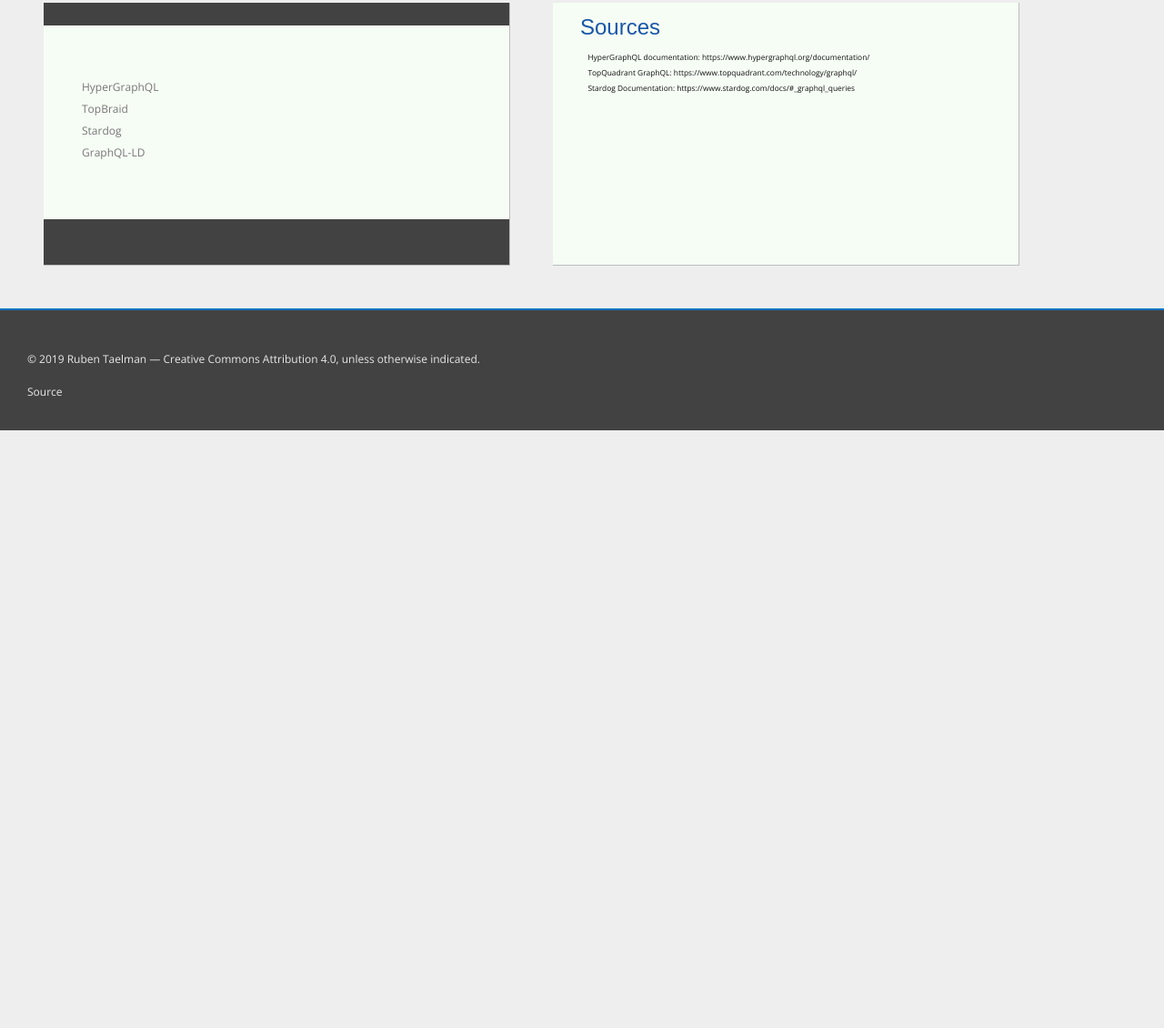
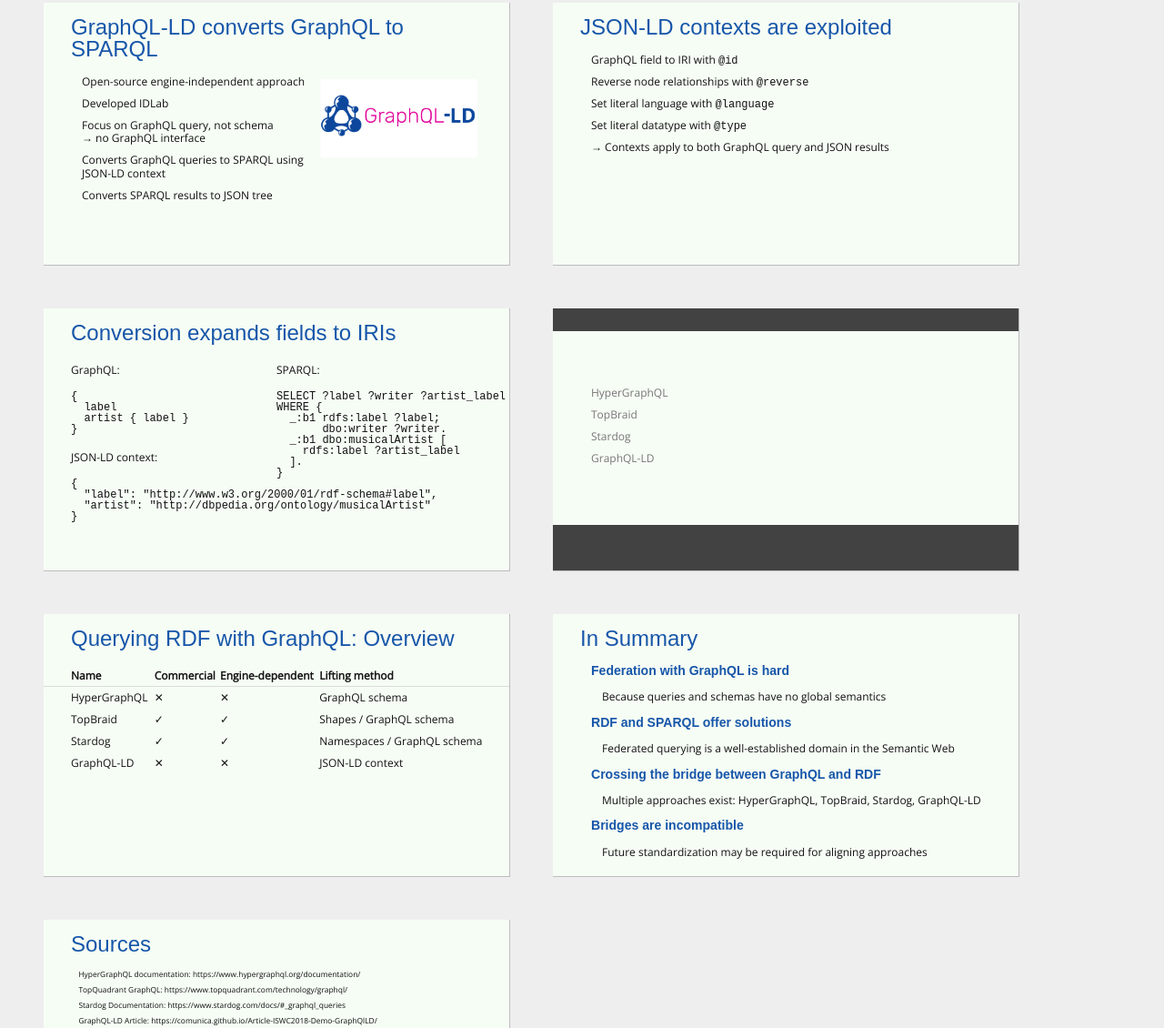
Before and after one commit to rubensworks/slides-2019-iswc-graphql-rdf, a plain HTML site: page index.html in a window 1280 px wide. Shown: the part 3756-4886 px from the top of the page at 91% size. Before the commit the page ends 4229 px from the top, so only its background shows below. Drawn offline with nearby package versions, Linux system fonts and the light colour scheme; a web font is replaced by a local one.

Commit message:
Deploy rubensworks/slides-2019-iswc-graphql-rdf to github.com/rubensworks/slides-2019-iswc-graphql-rdf.git:gh-pages

```diff
--- a/index.html
+++ b/index.html
@@ -338,6 +338,56 @@
       </ul>
     </section>
 
+    <section id="graphqlld" class="slide">
+        <h2><a href="https://comunica.github.io/Article-ISWC2018-Demo-GraphQlLD/">GraphQL-LD</a> converts GraphQL to SPARQL</h2>
+        <img src="img/graphqlld.png" alt="GraphQL-LD Logo" style="float: right; width: 345px; margin: 10px" />
+        <ul>
+            <li>Open-source engine-independent approach</li>
+            <li>Developed <a href="https://www.ugent.be/ea/idlab/en">IDLab</a></li>
+            <li>Focus on GraphQL query, not schema<br />&rarr; no GraphQL interface</li>
+            <li>Converts GraphQL queries to SPARQL using JSON-LD context</li>
+            <li>Converts SPARQL results to JSON tree</li>
+        </ul>
+    </section>
+
+    <section id="graphqlld-context" class="slide">
+        <h2>JSON-LD contexts are exploited</h2>
+        <ul>
+            <li>GraphQL field to IRI with <code>@id</code></li>
+            <li>Reverse node relationships with <code>@reverse</code></li>
+            <li>Set literal language with <code>@language</code></li>
+            <li>Set literal datatype with <code>@type</code></li>
+            <li>&rarr; Contexts apply to both GraphQL query and JSON results</li>
+        </ul>
+    </section>
+
+    <section id="graphqlld-querying-example" class="slide">
+        <h2>Conversion expands fields to IRIs</h2>
+        <div style="width: 40%; float: left">
+            <p>GraphQL:</p>
+            <pre>{
+  label
+  artist { label }
+}</pre>
+            <p>JSON-LD context:</p>
+            <pre>{
+  "label": "http://www.w3.org/2000/01/rdf-schema#label",
+  "artist": "http://dbpedia.org/ontology/musicalArtist"
+}</pre>
+        </div>
+        <div style="width: 50%; float: right">
+            <p>SPARQL:</p>
+            <pre>SELECT ?label ?writer ?artist_label
+WHERE {
+  _:b1 rdfs:label ?label;
+       dbo:writer ?writer.
+  _:b1 dbo:musicalArtist [
+    rdfs:label ?artist_label
+  ].
+}</pre>
+        </div>
+    </section>
+
     <section id="index-final" class="slide index">
       <ul>
         <li><a href="#index-hypergraphql">HyperGraphQL</a></li>
@@ -347,12 +397,71 @@
       </ul>
     </section>
 
-<section id="sources" class="slide">
+    <section id="approaches-overview" class="slide">
+        <h2>Querying RDF with GraphQL: Overview</h2>
+        <table>
+            <tr>
+                <th>Name</th>
+                <th>Commercial</th>
+                <th>Engine-dependent</th>
+                <th>Lifting method</th>
+            </tr>
+            <tr>
+                <td>HyperGraphQL</td>
+                <td>✕</td>
+                <td>✕</td>
+                <td>GraphQL schema</td>
+            </tr>
+            <tr>
+                <td>TopBraid</td>
+                <td>✓</td>
+                <td>✓</td>
+                <td>Shapes / GraphQL schema</td>
+            </tr>
+            <tr>
+                <td>Stardog</td>
+                <td>✓</td>
+                <td>✓</td>
+                <td>Namespaces / GraphQL schema</td>
+            </tr>
+            <tr>
+                <td>GraphQL-LD</td>
+                <td>✕</td>
+                <td>✕</td>
+                <td>JSON-LD context</td>
+            </tr>
+        </table>
+    </section>
+
+    <section id="conclusions" class="slide">
+        <h2>In Summary</h2>
+        <ul>
+            <li>
+                <h3>Federation with GraphQL is hard</h3>
+                <p class="indent">Because queries and schemas have no global semantics</p>
+            </li>
+            <li>
+                <h3>RDF and SPARQL offer solutions</h3>
+                <p class="indent">Federated querying is a well-established domain in the Semantic Web</p>
+            </li>
+            <li>
+                <h3>Crossing the bridge between GraphQL and RDF</h3>
+                <p class="indent">Multiple approaches exist: HyperGraphQL, TopBraid, Stardog, GraphQL-LD</p>
+            </li>
+            <li>
+                <h3><a href="https://rubensworks.github.io/article-w3cdataws2019-graphql/">Bridges are incompatible</a></h3>
+                <p class="indent">Future standardization may be required for aligning approaches</p>
+            </li>
+        </ul>
+    </section>
+
+    <section id="sources" class="slide">
         <h2>Sources</h2>
         <ul style="font-size: 0.7em">
             <li>HyperGraphQL documentation: <a href="https://www.hypergraphql.org/documentation/">https://www.hypergraphql.org/documentation/</a></li>
             <li>TopQuadrant GraphQL: <a href="https://www.topquadrant.com/technology/graphql/">https://www.topquadrant.com/technology/graphql/</a></li>
             <li>Stardog Documentation: <a href="https://www.stardog.com/docs/#_graphql_queries">https://www.stardog.com/docs/#_graphql_queries</a></li>
+            <li>GraphQL-LD Article: <a href="https://comunica.github.io/Article-ISWC2018-Demo-GraphQlLD/">https://comunica.github.io/Article-ISWC2018-Demo-GraphQlLD/</a></li>
         </ul>
     </section>
 
```
Also changed, not shown: img/graphqlld.png (added).
